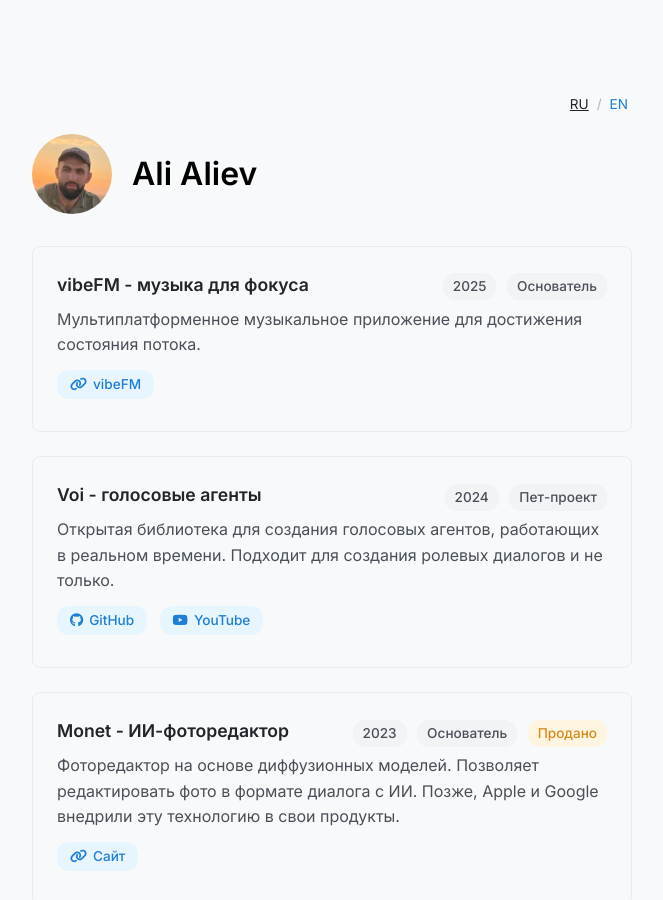
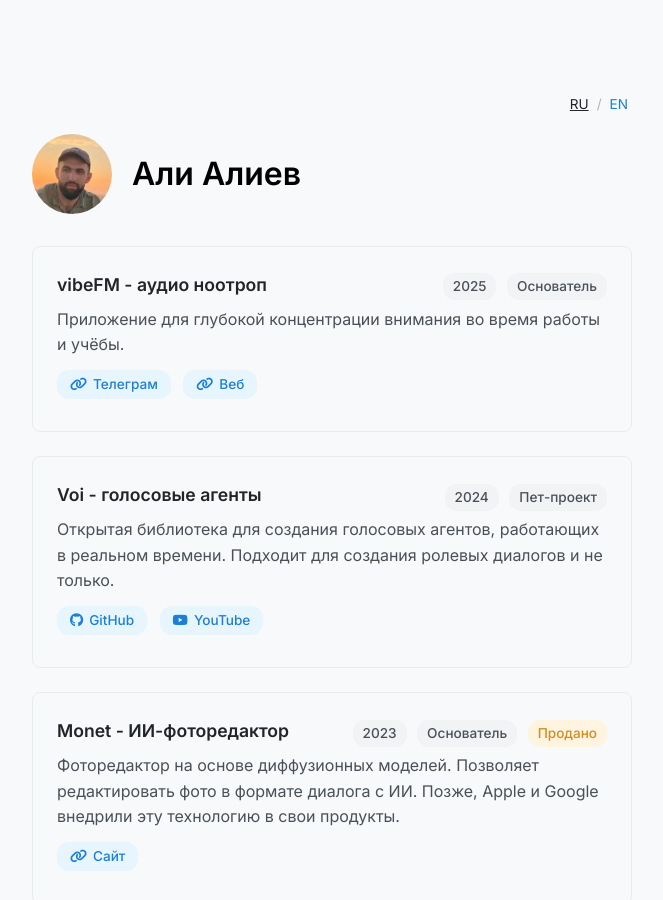
Before and after one commit to alievk/alievk.github.io, a Jekyll site: the page built from index.md, in a window 1280 px wide and 900 px high. Shown: the whole window, without its empty margins (308-971 px from the left). Built offline with Jekyll 4.4.1, drawn with Linux system fonts in a browser that asks for light colours.

Commit message:
fix copy

```diff
--- a/index.md
+++ b/index.md
@@ -17,7 +17,8 @@
   </div>
   <div class="project-description" data-i18n="project.vibefm.desc">Multi-platform music app for achieving sustained attention.</div>
   <div class="project-links">
-    <a href="https://vibefm.vibelab.build"><i class="fas fa-link"></i> <span data-i18n="link.vibefm">vibeFM</span></a>
+    <a href="https://t.me/vibe_fm_bot"><i class="fas fa-link"></i> <span data-i18n="link.vibefm_tma">vibeFM</span></a>
+    <a href="https://vibefm.vibelab.build"><i class="fas fa-link"></i> <span data-i18n="link.vibefm_web">vibeFM</span></a>
   </div>
 </div>
 
--- a/locale.json
+++ b/locale.json
@@ -1,8 +1,8 @@
 {
   "ru": {
-    "profile.name": "Ali Aliev",
-    "project.vibefm.title": "vibeFM - музыка для фокуса",
-    "project.vibefm.desc": "Мультиплатформенное музыкальное приложение для достижения состояния потока.",
+    "profile.name": "Али Алиев",
+    "project.vibefm.title": "vibeFM - аудио ноотроп",
+    "project.vibefm.desc": "Приложение для глубокой концентрации внимания во время работы и учёбы.",
     "project.voi.title": "Voi - голосовые агенты",
     "project.voi.desc": "Открытая библиотека для создания голосовых агентов, работающих в реальном времени. Подходит для создания ролевых диалогов и не только.",
     "project.monet.title": "Monet - ИИ-фоторедактор",
@@ -23,7 +23,8 @@
     "tag.sold": "Продано",
     "tag.main_author": "Автор",
     "tag.co_founder": "Сооснователь",
-    "link.vibefm": "vibeFM",
+    "link.vibefm_tma": "Телеграм",
+    "link.vibefm_web": "Веб",
     "link.github": "GitHub",
     "link.youtube": "YouTube",
     "link.website": "Сайт",
@@ -39,8 +40,8 @@
   },
   "en": {
     "profile.name": "Ali Aliev",
-    "project.vibefm.title": "vibeFM - music for focus",
-    "project.vibefm.desc": "Multi-platform music app for achieving a flow state.",
+    "project.vibefm.title": "vibeFM - audio adderall",
+    "project.vibefm.desc": "An app for deep focus during work and study.",
     "project.voi.title": "Voi - voice agents",
     "project.voi.desc": "An open-source library for building real-time voice agents. Suitable for role-play dialogs and more.",
     "project.monet.title": "Monet - AI photo editor",
@@ -61,7 +62,8 @@
     "tag.sold": "Sold",
     "tag.main_author": "Author",
     "tag.co_founder": "Co-founder",
-    "link.vibefm": "vibeFM",
+    "link.vibefm_tma": "Telegram",
+    "link.vibefm_web": "Web",
     "link.github": "GitHub",
     "link.youtube": "YouTube",
     "link.website": "Website",
```
